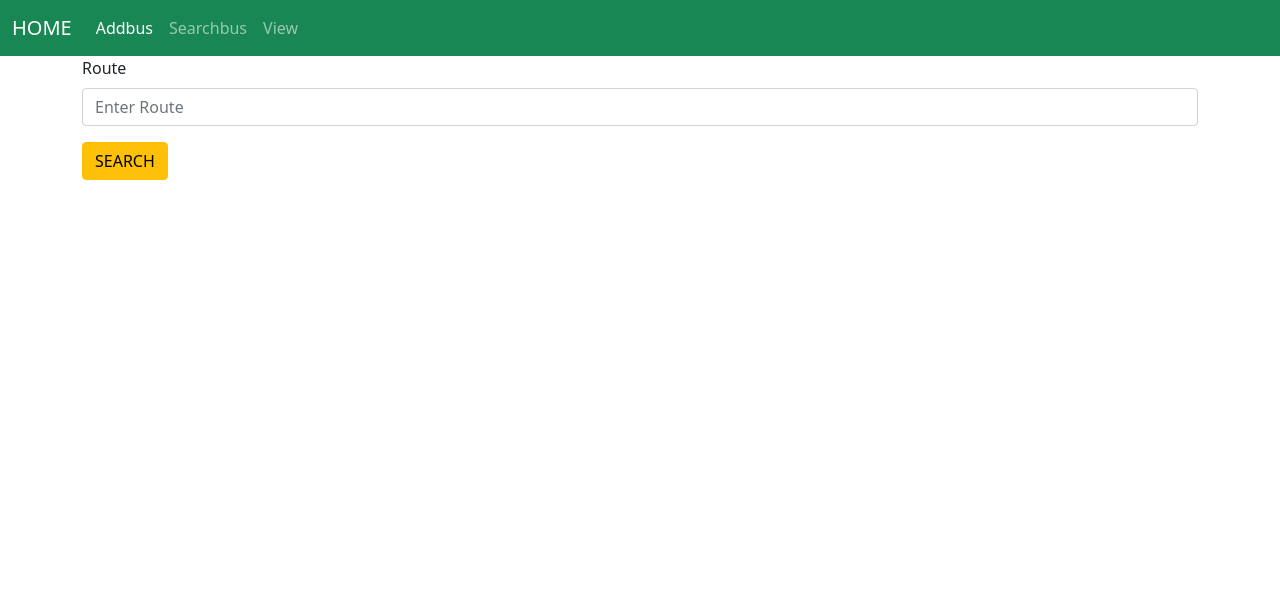
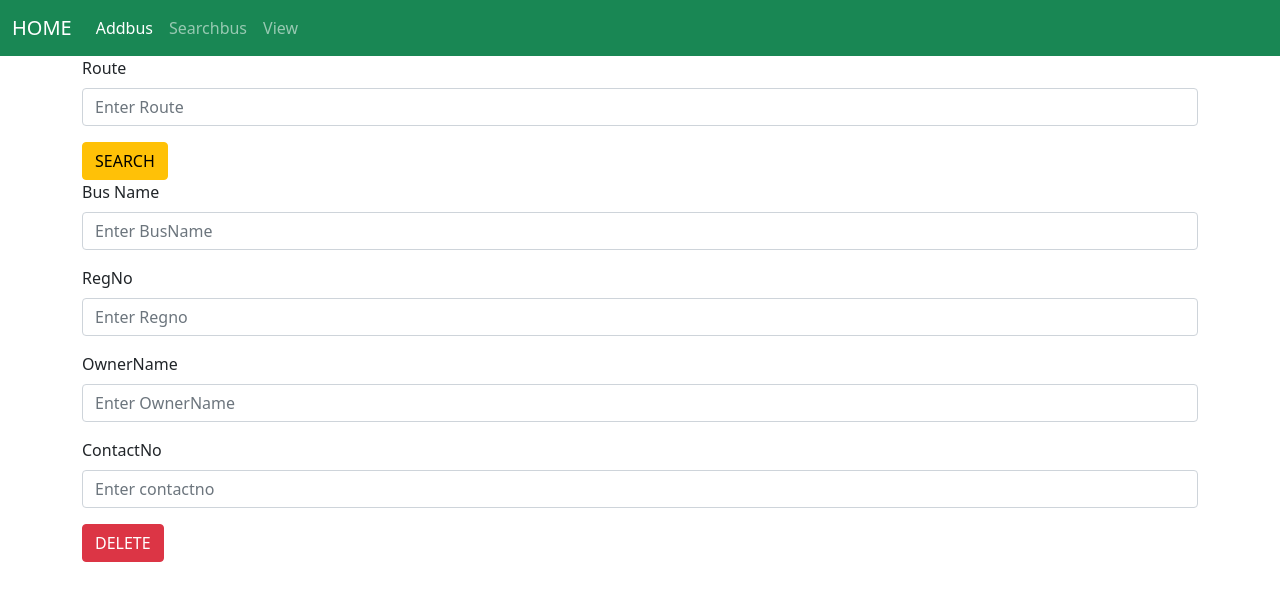
Before and after one commit to adhiponnuzz/BusManagementReactapp, a React (Create React App) app: page /search in a window 1280 px wide. Shown: the top 600 px of the page. Built offline with nearby package versions, Linux system fonts and the light colour scheme.

Commit message:
search finished

```diff
--- a/src/component/Addbus.js
+++ b/src/component/Addbus.js
@@ -9,9 +9,25 @@ const Addbus = () => {
     var [ownername,setOwnername]=useState("")
     var [contactno,setContactno]=useState("")
     const subData=()=>{
-        const data={"Route":route,"Busname":busname,"Regno":regno,"Ownername":ownername,"contactno":contactno}
+        const data={"route":route,"busname":busname,"regno":regno,"ownername":ownername,"contactno":contactno}
         console.log(data)
 
+        axios.post("http://localhost:4000/api/busadd",data).then((response)=>{
+            console.log(response.data)
+            if(response.data.status=="success")
+            {
+                alert("successfully added")
+            }
+            else
+            {
+
+                alert("failed to added")
+            }
+
+
+
+
+        })
 
     }
 
--- a/src/component/Searchbus.js
+++ b/src/component/Searchbus.js
@@ -1,11 +1,41 @@
+import axios from 'axios'
 import React, { useState } from 'react'
 import Header from './Header'
 
 const Searchbus = () => {
-    var [busroute,setBusroute]=useState("")
+
+    const deleteApicall=(id)=>{
+
+        const data={"_id":id}
+        console.log(data)
+        axios.post("http://localhost:4000/api/delete",data).then((Response)=>{
+            if(Response.data.status=="success")
+            {
+                alert("successfully deleted")
+            }
+            else{
+                alert("error in deletion")
+            }
+
+
+        })
+    }
+
+
+
+    var [route,setRoute]=useState("")
+    const [data,setData]=useState([{"busname":"","regno":"","ownername":""," contactno":""}])
+
     const subData=()=>{
-        const data={"Busroute":busroute}
+        const data={"route":route}
         console.log(data)
+        axios.post("http://localhost:4000/api/search",data).then((Response)=>{
+            console.log(Response.data)
+            setData(Response.data)
+
+        })
+
+
 
 
     }
@@ -20,12 +50,47 @@ const Searchbus = () => {
             <div className="row g-3">
                 <div className="col col-12 col-sm-6 col-md-6 col-lg-12 col-xl-12 col-xxl-12">
                     <label for="" className="form-label">Route</label>
-                    <input onChange={(e)=>{setBusroute(e.target.value)}}  placeholder="Enter Route" type="text" className="form-control"/>
+                    <input onChange={(e)=>{setRoute(e.target.value)}}  placeholder="Enter Route" type="text" className="form-control"/>
                 </div>
                 <div className="col col-12 col-sm-12 col-md-12 col-lg-12 col-xl-12 col-xxl-12">
                     <button  onClick={subData} className="btn btn-warning">SEARCH</button>
                 </div>
             </div>
+            {data.map((value,key)=>{
+                return <div className="row g-3">
+                    <div className="col col-12 col-sm-12 col-md-12 col-lg-12 col-xl-12 col-xxl-12">
+                        <label for="" className="form-label">Bus Name</label>
+                        <input  placeholder="Enter BusName " value={value.busname} type="text" className="form-control"/>
+
+                    </div>
+                    <div className="col col-12 col-sm-12 col-md-12 col-lg-12 col-xl-12 col-xxl-12">
+                        <label for="" className="form-label">RegNo</label>
+                        <input placeholder="Enter Regno " value={value.regno} type="text" className="form-control"/>
+
+                    </div>
+                    <div className="col col-12 col-sm-12 col-md-12 col-lg-12 col-xl-12 col-xxl-12">
+                        <label for="" className="form-label">OwnerName</label>
+                        <input placeholder="Enter OwnerName " value={value.ownername} type="text" className="form-control"/>
+
+                    </div>
+                    <div className="col col-12 col-sm-12 col-md-12 col-lg-12 col-xl-12 col-xxl-12">
+                        <label for="" className="form-label">ContactNo</label>
+                        <input placeholder="Enter contactno " value={value.contactno} type="text" className="form-control"/>
+
+                    </div>
+                    <div className="col col-12 col-sm-12 col-md-12 col-lg-12 col-xl-12 col-xxl-12">
+                    <button  onClick={()=>{deleteApicall(value._id)}} className="btn btn-danger">DELETE</button>
+                </div>
+
+
+
+
+
+
+                </div>
+            })}
+
+
         </div>
     </div>
 </div>
--- a/src/component/View.js
+++ b/src/component/View.js
@@ -1,14 +1,21 @@
-import React from 'react'
+import axios from 'axios'
+import React, { useState } from 'react'
 import Header from './Header'
 
 const View = () => {
-    var viewlist=[{
-        "route": "pathanamthitta",
-        "busname": "bluehill",
-        "regno": "mt60",
-        "ownername": "prabha",
-        "contactno": "9900880088"}]
-  return (
+   var [viewlist,setviewlist]=useState([])
+   var[loadstatus,setloadstatus]=useState(true)
+
+   axios.get("http://localhost:4000/api/view").then((response)=>{
+     console.log(response.data)
+     setviewlist(response.data)
+     setloadstatus(false)
+
+
+
+   })
+
+   return (
     <div>
         <Header/>
         <div className="container">
@@ -27,7 +34,9 @@ const View = () => {
       <th scope="col">contactno</th>
     </tr>
   </thead>
-  <tbody>
+  {loadstatus ? <div class="spinner-border" role="status">
+  <span class="visually-hidden">Loading...</span>
+</div>:<tbody>
     {viewlist.map((value,key)=>{
         return <tr>
 
@@ -41,7 +50,7 @@ const View = () => {
 
     })}
 
-  </tbody>
+  </tbody>}
 </table>
 
 
```
